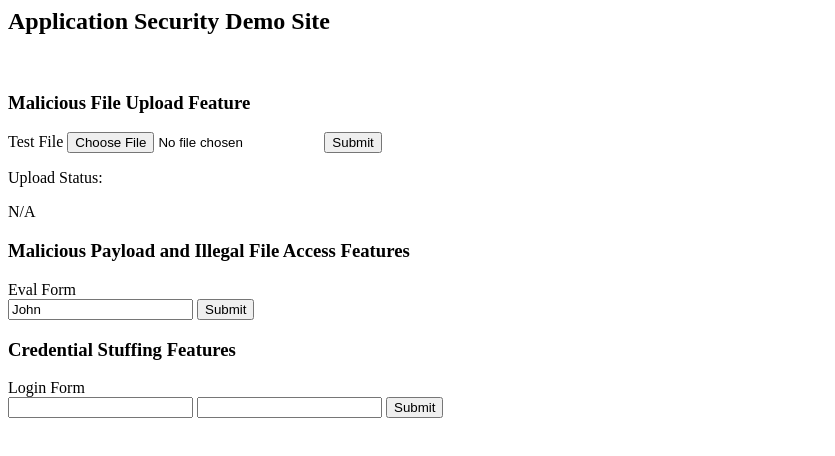
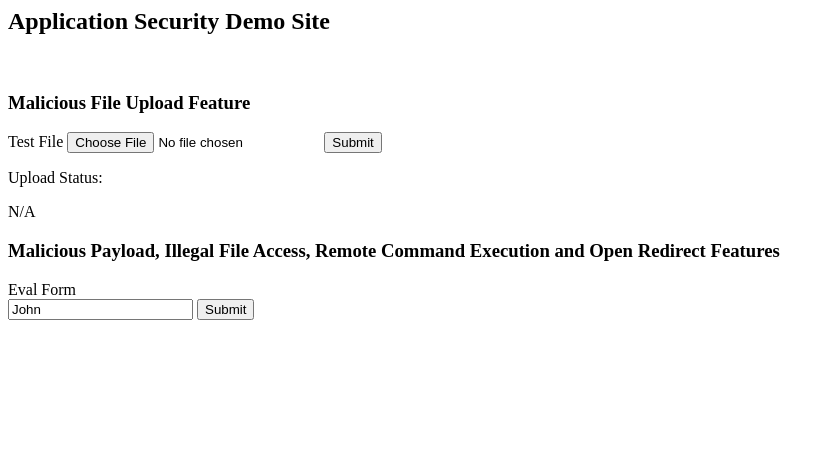
Before and after one commit to tlh2857/c1as-node-lambda-demo, a website: page index.html in a window 1280 px wide. Shown: the whole page, without its empty margins (0-835 px from the left). Drawn offline with Linux system fonts and the light colour scheme.

Commit message:
removed cred stuffing html

```diff
--- a/index.html
+++ b/index.html
@@ -7,20 +7,13 @@
    <p>Upload Status:</p> <label id='upload-response'>N/A</label>
 <br />
 
-    <h3>Malicious Payload and Illegal File Access Features</h3>
+    <h3>Malicious Payload, Illegal File Access, Remote Command Execution and Open Redirect Features</h3>
    <label for='formElem'>Eval Form</label>
    <form id="formElem">
     <input type="text" name="name" value="John">
     <input type="submit">
   </form>
 
-  <h3>Credential Stuffing Features</h3>
-  <label for='logonForm'>Login Form</label>
-  <form id="logonForm">
-   <input type="text" name="username" value="">
-   <input type="text" name="password" value="">
-   <input type="submit">
- </form>
 
 <script>
 async function submitFile(){
```
